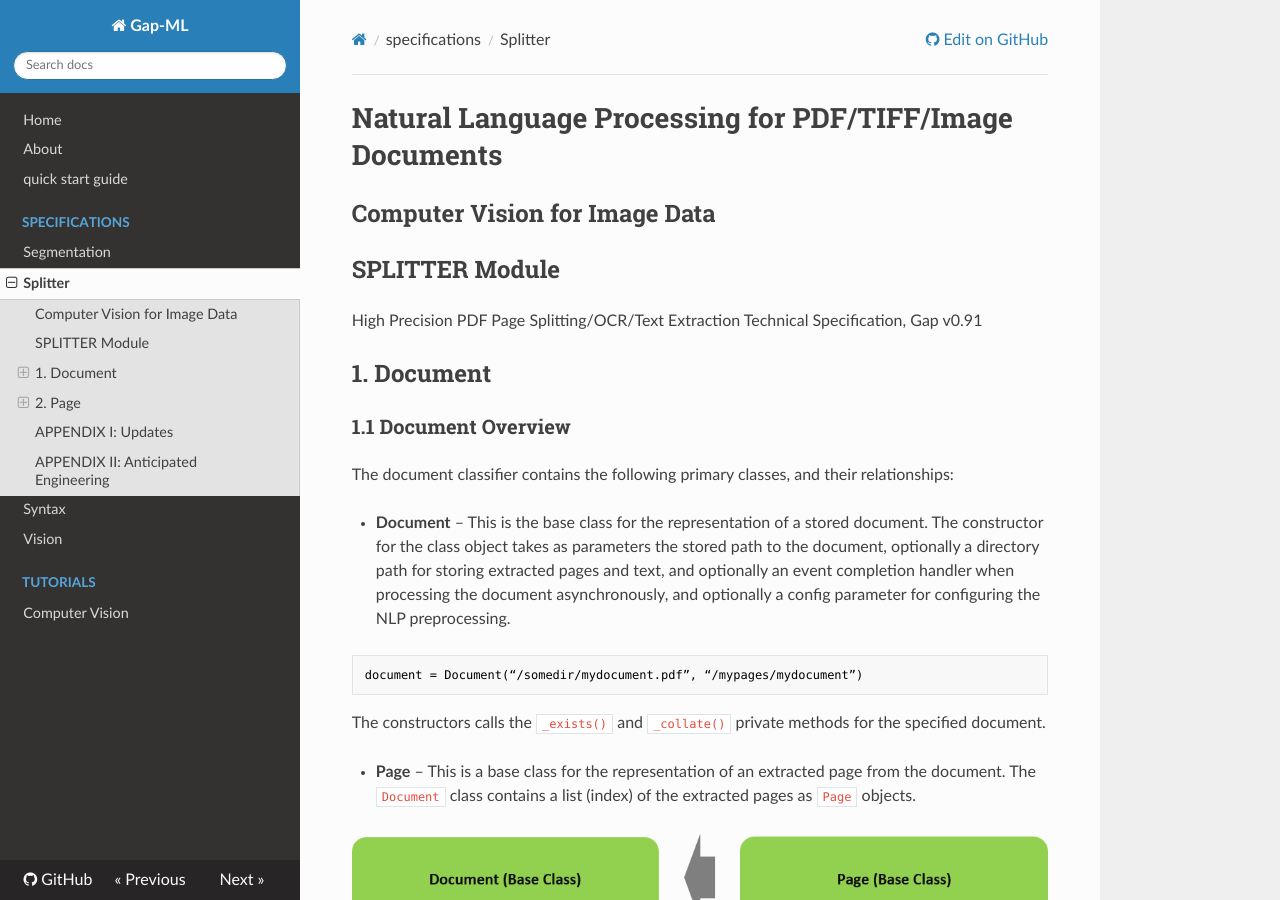
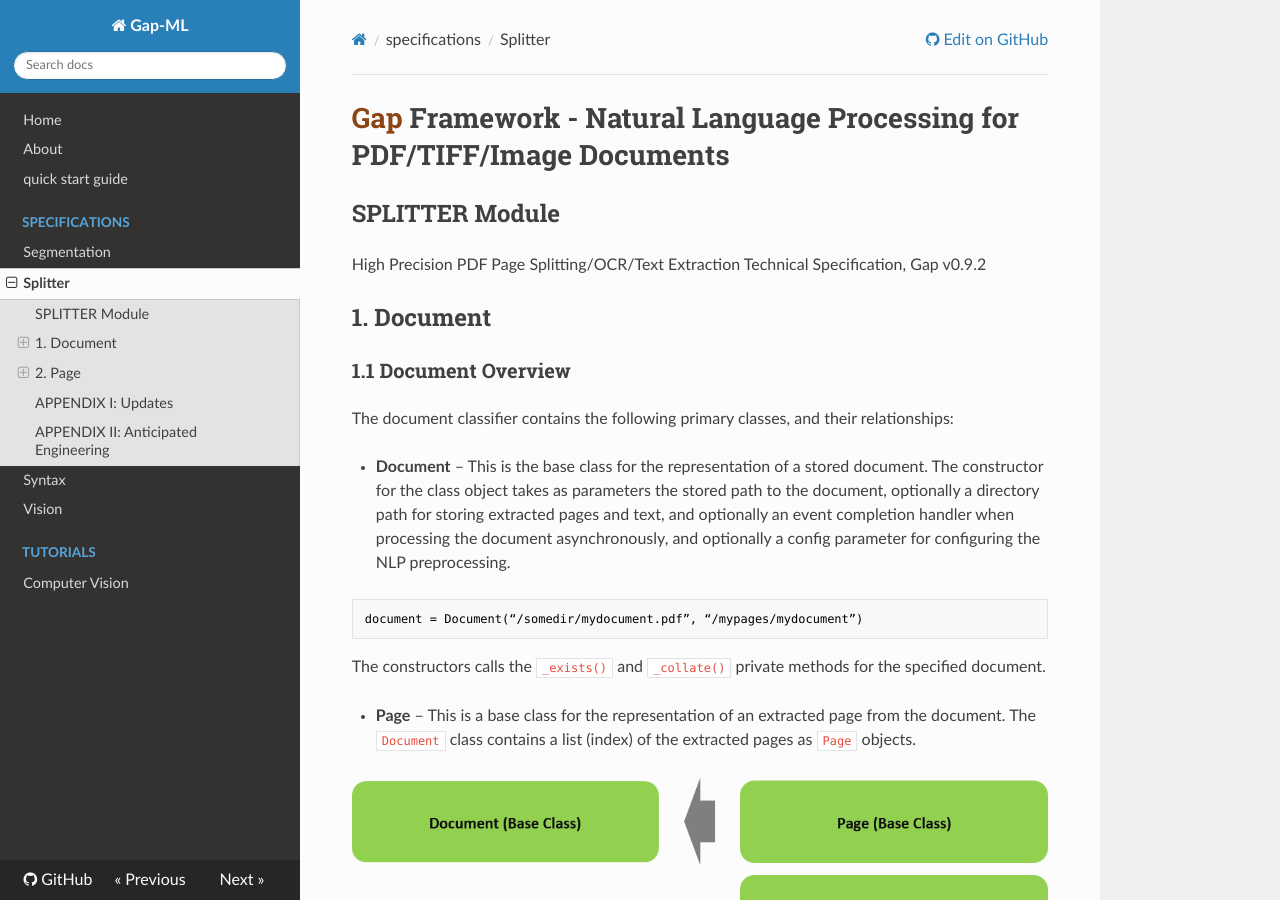
Before and after one commit to andrewferlitsch/Gap, an MkDocs documentation site: the page built from docs/specs/splitter_spec.md, in a window 1280 px wide and 900 px high. Built offline with MkDocs 1.6.1, drawn with Linux system fonts in a browser that asks for light colours; nearby versions of some CDN libraries.

Commit message:
Update splitter_spec.md

```diff
--- a/docs/specs/splitter_spec.md
+++ b/docs/specs/splitter_spec.md
@@ -1,9 +1,8 @@
-# Natural Language Processing for PDF/TIFF/Image Documents
-## Computer Vision for Image Data
+# <span style='color:saddlebrown'>Gap</span> Framework - Natural Language Processing for PDF/TIFF/Image Documents
 
 ## SPLITTER Module
 High Precision PDF Page Splitting/OCR/Text Extraction
-Technical Specification, Gap v0.91
+Technical Specification, Gap v0.9.2
 
 ## 1.  Document
 ### 1.1  Document Overview
```
